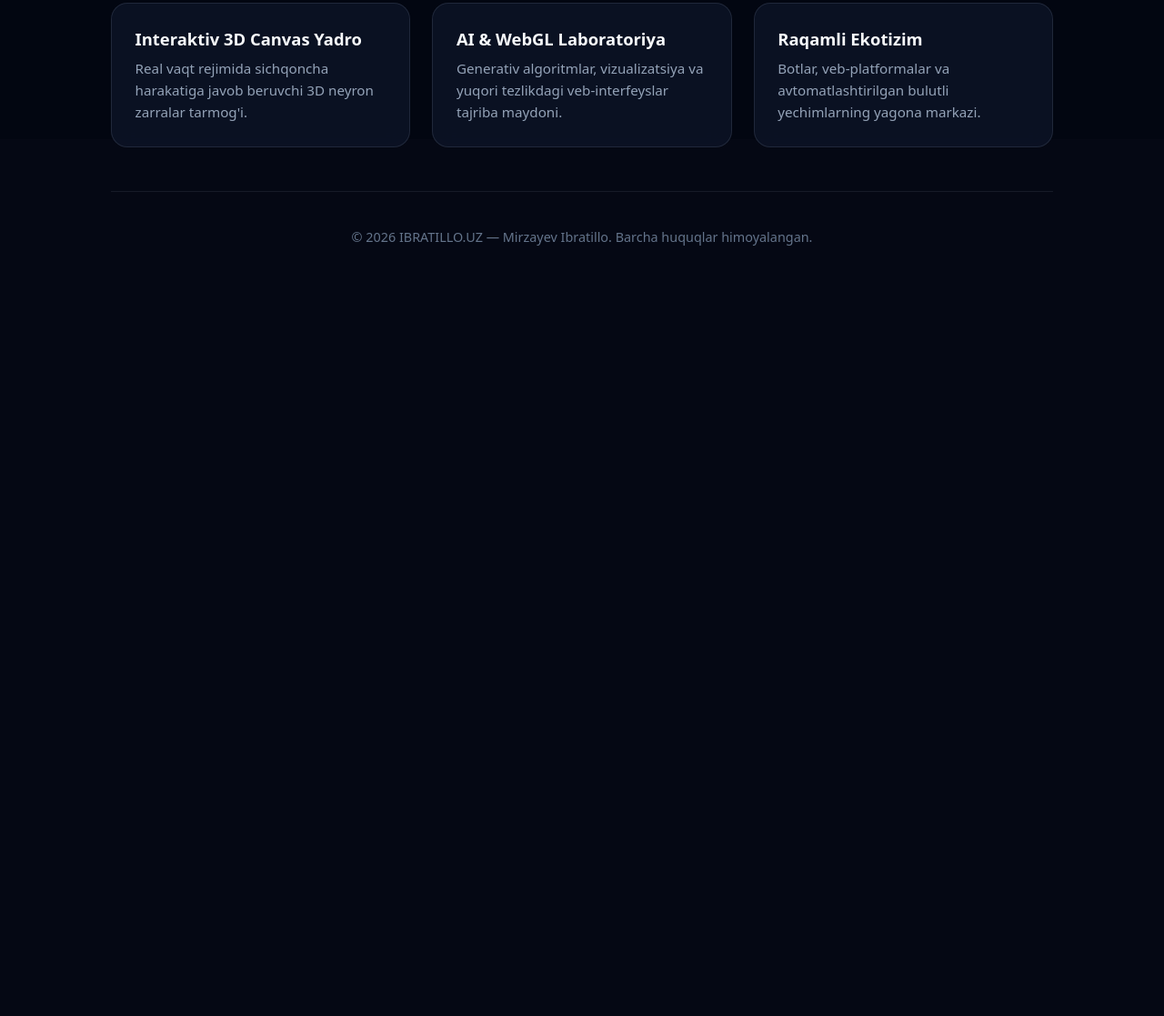
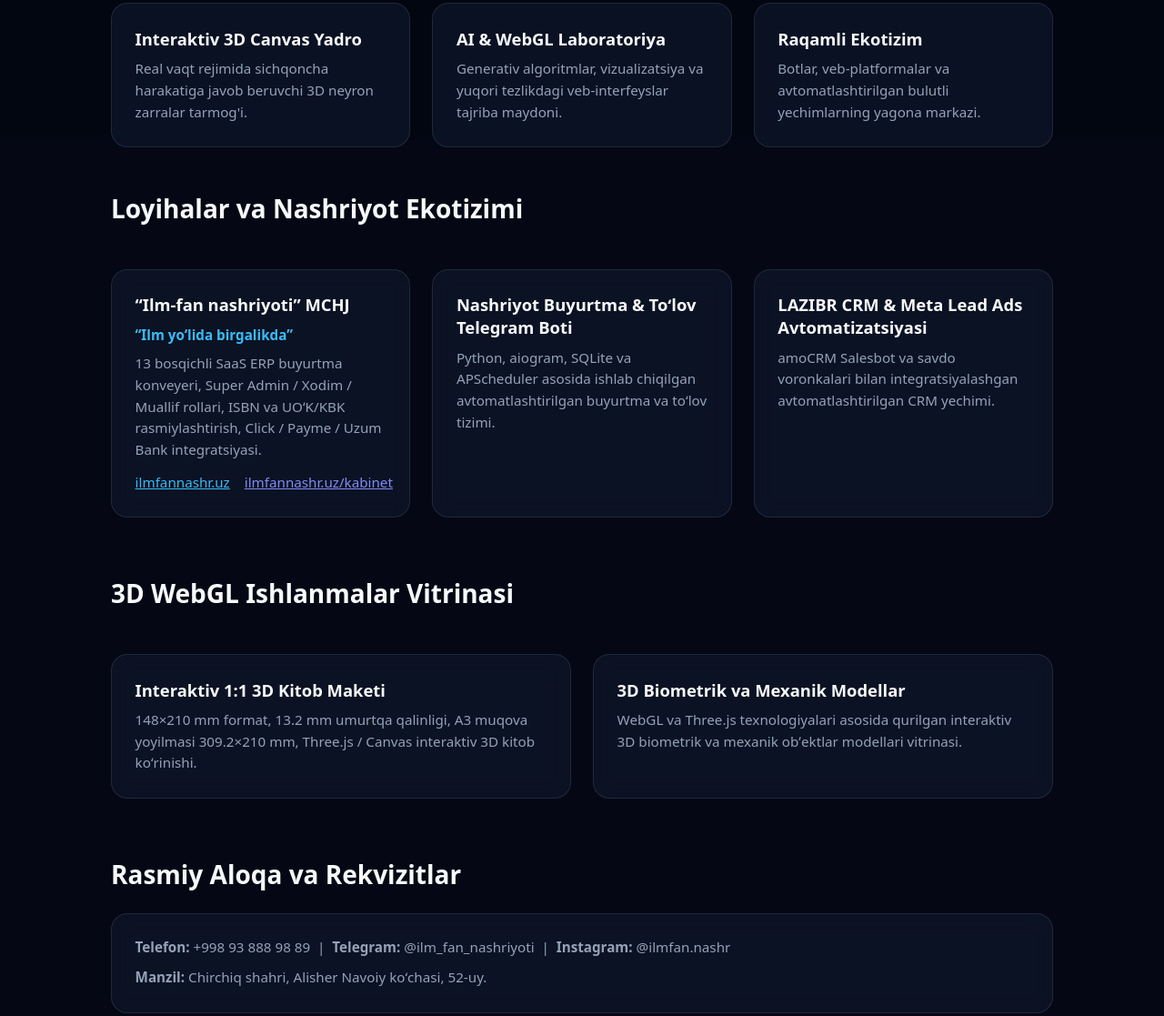
Before and after one commit to Ibratillo/ibratillo-uz, a plain HTML site: page index.html in a window 1280 px wide. Shown: the part 647-1764 px from the top of the page at 91% size. Before the commit the page ends 989 px from the top, so only its background shows below. Drawn offline with Linux system fonts and the light colour scheme.

Commit message:
Add projects, 3D WebGL showcase, and official contact sections to index.html

```diff
--- a/index.html
+++ b/index.html
@@ -49,7 +49,13 @@ footer{text-align:center;padding:2.5rem 0;color:#64748b;font-size:.9rem;border-t
 <div class="card"><h3>Interaktiv 3D Canvas Yadro</h3><p>Real vaqt rejimida sichqoncha harakatiga javob beruvchi 3D neyron zarralar tarmog'i.</p></div>
 <div class="card" id="webgl"><h3>AI &amp; WebGL Laboratoriya</h3><p>Generativ algoritmlar, vizualizatsiya va yuqori tezlikdagi veb-interfeyslar tajriba maydoni.</p></div>
 <div class="card" id="eco"><h3>Raqamli Ekotizim</h3><p>Botlar, veb-platformalar va avtomatlashtirilgan bulutli yechimlarning yagona markazi.</p></div>
-</section>
+</section><!-- projects -->
+  <section id="projects" style="margin-bottom:4rem">
+    <h2 style="font-size:1.75rem;margin-bottom:1.5rem;color:#f8fafc">Loyihalar va Nashriyot Ekotizimi</h2><div class="grid" style="margin-bottom:0">
+      <div class="card"><h3>&ldquo;Ilm-fan nashriyoti&rdquo; MCHJ</h3><p style="color:#38bdf8;margin-bottom:.5rem;font-weight:600">&ldquo;Ilm yo&#699;lida birgalikda&rdquo;</p><p>13 bosqichli SaaS ERP buyurtma konveyeri, Super Admin / Xodim / Muallif rollari, ISBN va UO&#699;K/KBK rasmiylashtirish, Click / Payme / Uzum Bank integratsiyasi.</p><p style="margin-top:.8rem"><a href="//ilmfannashr.uz" target="_blank" style="color:#38bdf8;margin-right:1rem">ilmfannashr.uz</a><a href="//ilmfannashr.uz/kabinet" target="_blank" style="color:#818cf8">ilmfannashr.uz/kabinet</a></p></div>
+      <div class="card"><h3>Nashriyot Buyurtma &amp; To&#699;lov Telegram Boti</h3><p>Python, aiogram, SQLite va APScheduler asosida ishlab chiqilgan avtomatlashtirilgan buyurtma va to&#699;lov tizimi.</p></div><div class="card"><h3>LAZIBR CRM &amp; Meta Lead Ads Avtomatizatsiyasi</h3><p>amoCRM Salesbot va savdo voronkalari bilan integratsiyalashgan avtomatlashtirilgan CRM yechimi.</p></div></div></section>
+  <section id="showcase" style="margin-bottom:4rem"><h2 style="font-size:1.75rem;margin-bottom:1.5rem;color:#f8fafc">3D WebGL Ishlanmalar Vitrinasi</h2><div class="grid" style="margin-bottom:0"><div class="card"><h3>Interaktiv 1:1 3D Kitob Maketi</h3><p>148&times;210 mm format, 13.2 mm umurtqa qalinligi, A3 muqova yoyilmasi 309.2&times;210 mm, Three.js / Canvas interaktiv 3D kitob ko&#699;rinishi.</p></div><div class="card"><h3>3D Biometrik va Mexanik Modellar</h3><p>WebGL va Three.js texnologiyalari asosida qurilgan interaktiv 3D biometrik va mexanik ob&#700;ektlar modellari vitrinasi.</p></div></div></section>
+  <section id="contact" style="margin-bottom:4rem"><h2 style="font-size:1.75rem;margin-bottom:1.5rem;color:#f8fafc">Rasmiy Aloqa va Rekvizitlar</h2><div class="card"><p><strong>Telefon:</strong> +998 93 888 98 89 &nbsp;|&nbsp; <strong>Telegram:</strong> @ilm_fan_nashriyoti &nbsp;|&nbsp; <strong>Instagram:</strong> @ilmfan.nashr</p><p style="margin-top:.6rem"><strong>Manzil:</strong> Chirchiq shahri, Alisher Navoiy ko&#699;chasi, 52-uy.</p></div></section>
 <footer>&copy; 2026 IBRATILLO.UZ — Mirzayev Ibratillo. Barcha huquqlar himoyalangan.</footer>
 </div>
 <script>
```
